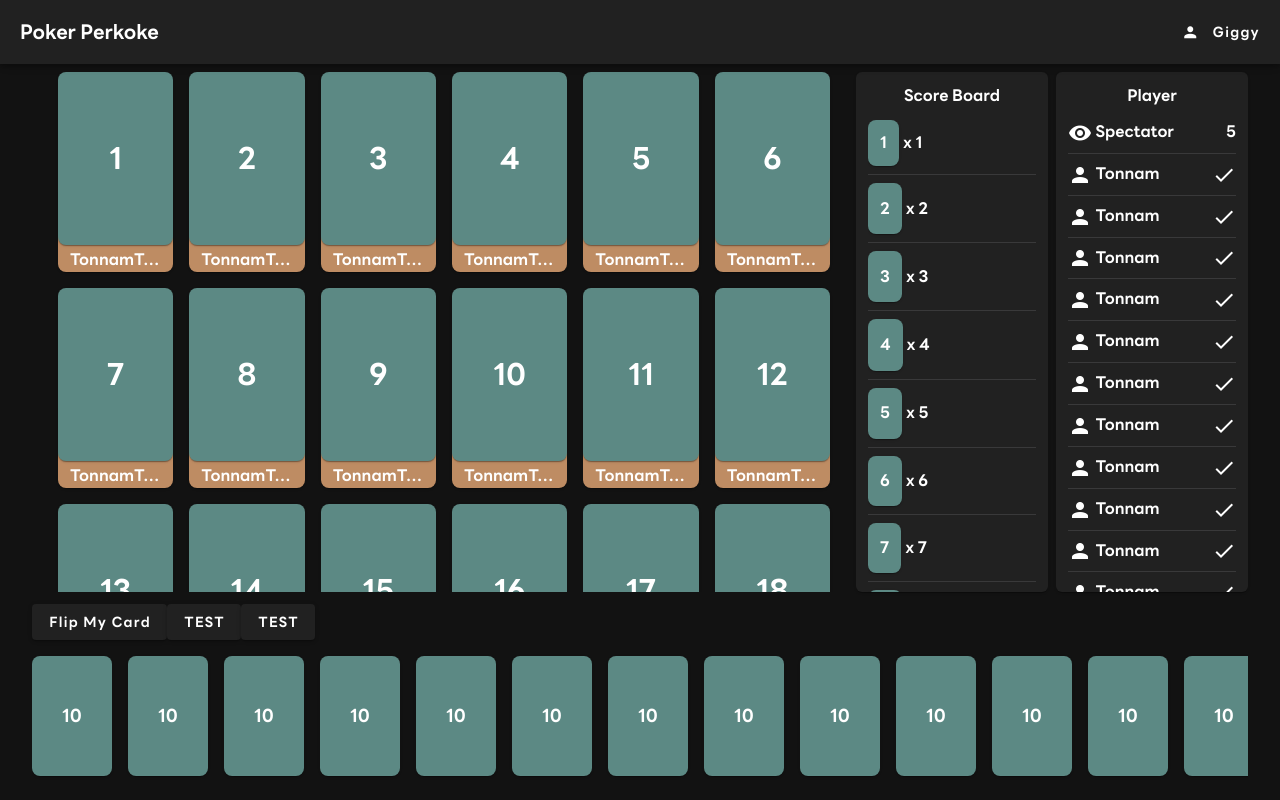
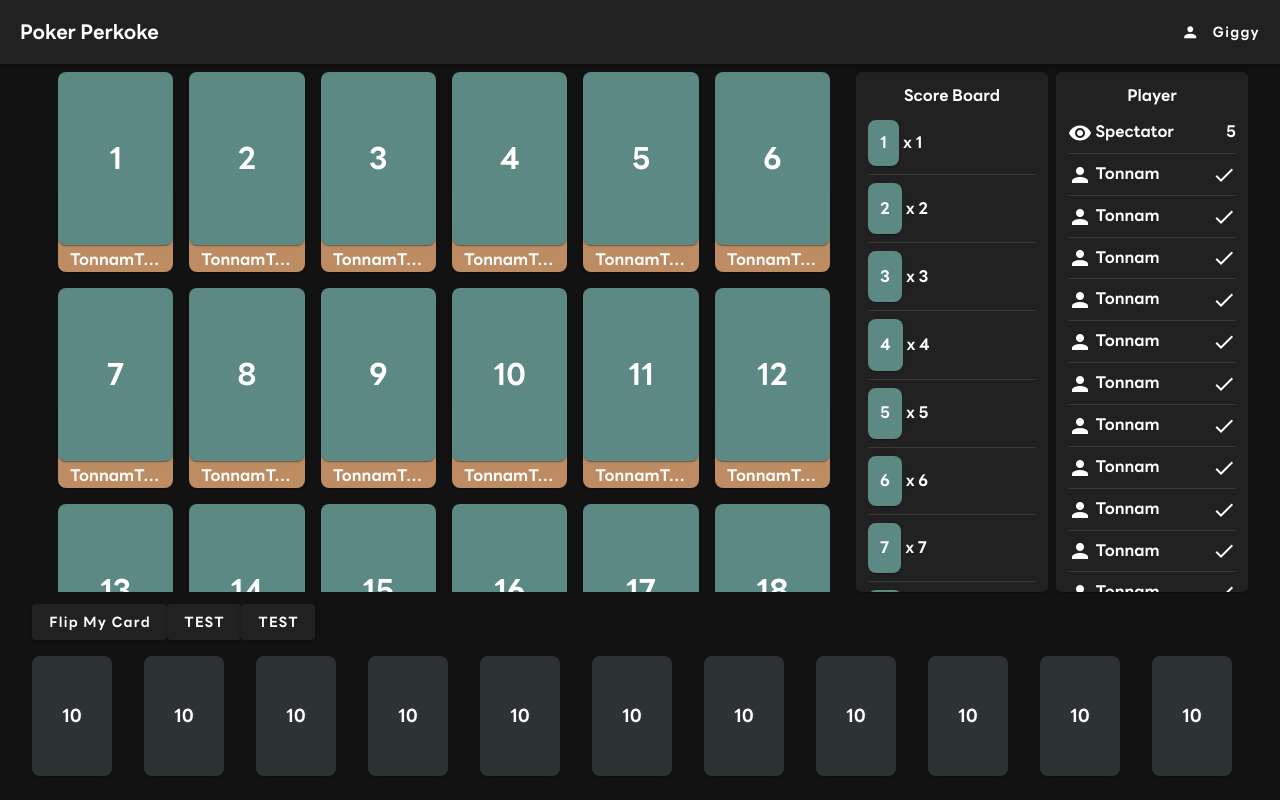
Before and after one commit to sirateek/scrum-poker-fe, a Vue app: page /room in a window 1280 px wide. Built offline with nearby package versions, Linux system fonts and the light colour scheme.

Commit message:
feat: Make the card color setable

```diff
--- a/src/components/Card.vue
+++ b/src/components/Card.vue
@@ -1,6 +1,6 @@
 <template>
   <div class="relative aspect-[1/1.5] max-w-[130px] max-h-[200px]">
-    <VCard color="#5C8984" class="rounded-lg h-full w-full z-10">
+    <VCard :color="color" class="rounded-lg h-full w-full z-10">
       <div class="flex items-center justify-center h-full w-full p-3">
         <p :class="textClasses">
           {{ value }}
@@ -29,6 +29,10 @@ export default defineComponent({
       type: String,
       default: "text-3xl",
     },
+    color: {
+      type: String,
+      default: "#5C8984",
+    },
   },
   setup(props) {
     const textClasses = computed(() => {
--- a/src/views/room/components/HandAction.vue
+++ b/src/views/room/components/HandAction.vue
@@ -12,11 +12,11 @@
     >
       <div
         :class="cardClass(i)"
-        v-for="i in 20"
+        v-for="i in 11"
         :key="i"
         @click="updatePickedIndex(i)"
       >
-        <Card value="10" text-size="text-lg"></Card>
+        <Card :color="cardColor(i)" value="10" text-size="text-lg"></Card>
       </div>
     </div>
   </div>
@@ -42,15 +42,24 @@ export default defineComponent({
     };
 
     const cardClass = (pickedIndex: number) => {
-      if (pickedIndex != attributes.pickedIndex) {
-        return "w-20 hover:-translate-y-4 duration-150";
+      if (pickedIndex !== attributes.pickedIndex) {
+        return "w-20 hover:-translate-y-4 duration-150 cursor-pointer";
       }
 
-      return "w-20 -translate-y-4 duration-150";
+      return "w-20 -translate-y-4 duration-150 cursor-pointer";
+    };
+
+    const cardColor = (pickedIndex: number) => {
+      if (pickedIndex !== attributes.pickedIndex) {
+        return "#2C3333";
+      }
+
+      return "white";
     };
 
     return {
       cardClass,
+      cardColor,
       updatePickedIndex,
     };
   },
```
